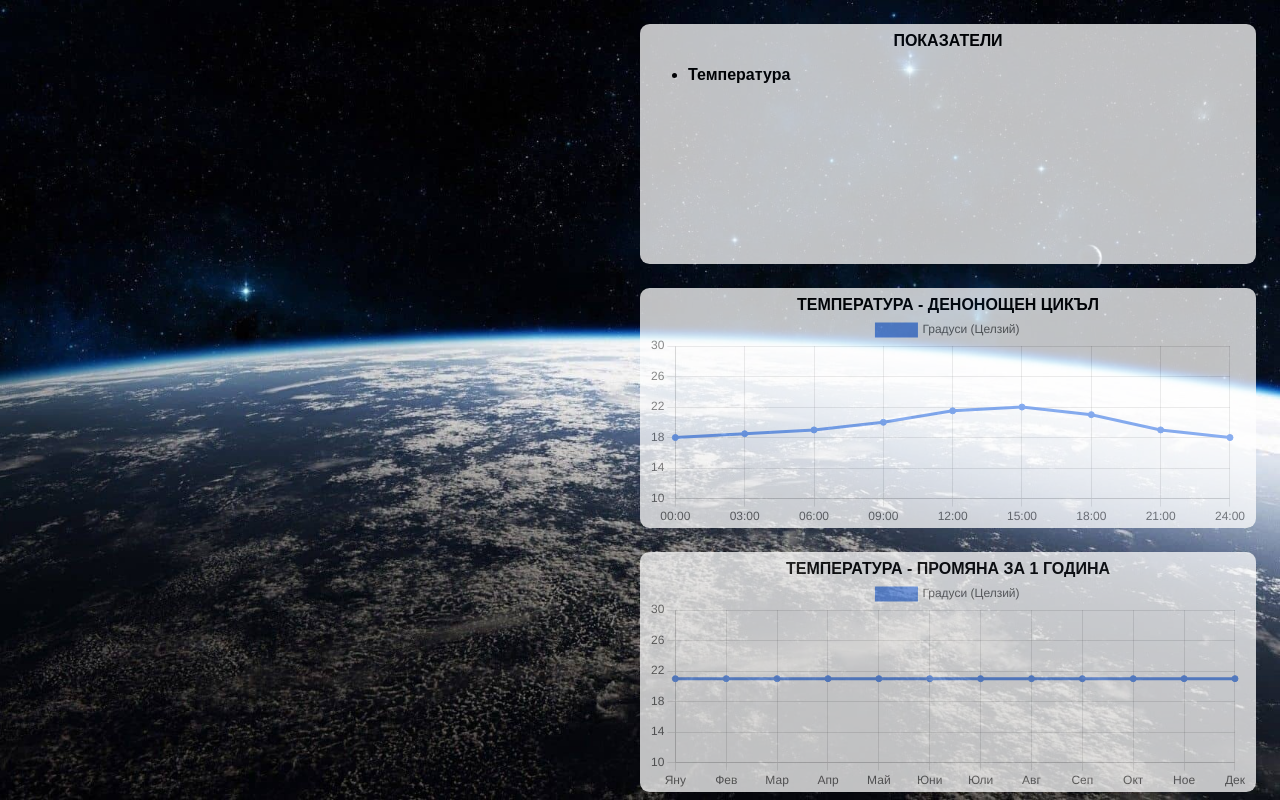
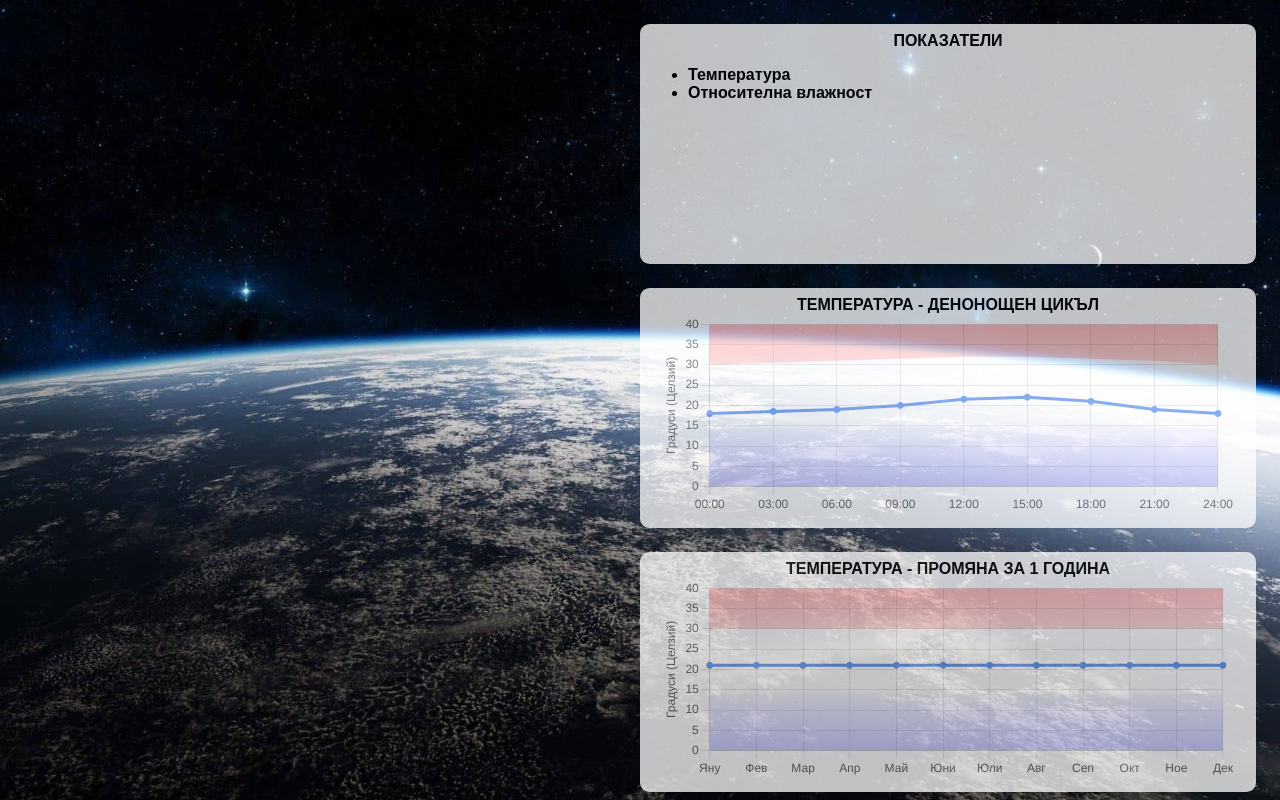
Before and after one commit to stephanzlatarev/space, a plain HTML site: page index.html in a window 1280 px wide. Drawn offline with nearby package versions, Linux system fonts and the light colour scheme.

Commit message:
Support multiple indicators

```diff
--- /dev/null
+++ b/charts.js
@@ -0,0 +1,78 @@
+const TICKS_DAILY = [ '00:00', '03:00', '06:00', '09:00', '12:00', '15:00', '18:00', '21:00', '24:00' ];
+const TICKS_YEARLY = [ 'Яну', 'Фев', 'Мар', 'Апр', 'Май', 'Юни', 'Юли', 'Авг', 'Сеп', 'Окт', 'Ное', 'Дек' ];
+
+let chart = {};
+
+let tick = function(ticks, values) {
+  let list = [];
+  if (typeof(values) === 'number') {
+    for (var i in ticks) list.push(values);
+  } else {
+    list = values;
+  }
+  return list;
+};
+
+let draw = function(label, heading, canvas, ticks, scale, data) {
+  heading.text(data.label + ' - ' + label);
+
+  canvas.width((window.innerWidth / 2) - 60);
+  canvas.height((window.innerHeight / 3) - 60);
+
+  let context = canvas[0].getContext("2d");
+
+  let gradient = context.createLinearGradient(0, 0, 0, canvas.height());
+  gradient.addColorStop(0, 'rgba(255, 0, 0, 0.3)');
+  gradient.addColorStop(0.5, 'rgba(255, 255, 255, 0.3)');
+  gradient.addColorStop(1, 'rgba(0, 0, 255, 0.3)');
+
+  let lowerline = tick(ticks, data.limits[scale].lower);
+  let upperline = tick(ticks, data.limits[scale].upper);
+  let projections = tick(ticks, data.projections[scale]);
+
+  if (chart[scale]) chart[scale].destroy();
+
+  chart[scale] = new Chart(context, {
+    type: 'line',
+    data: {
+      labels: ticks,
+      datasets: [
+        {
+          label: data.unit,
+          data: projections,
+          backgroundColor: 'rgba(100, 149, 237)',
+          borderColor: 'rgba(100, 149, 237)',
+        },
+        { showLine: false, pointRadius: 0, data: lowerline, fill: { value: data.limits.min }, backgroundColor: gradient, borderColor: 'rgba(0, 0, 255, 0.3)' },
+        { showLine: false, pointRadius: 0, data: upperline, fill: { value: data.limits.max }, backgroundColor: gradient, borderColor: 'rgba(255, 0, 0, 0.3)' },
+      ],
+    },
+    options: {
+      maintainAspectRatio: false,
+      plugins: { legend: { display: false } },
+      scales: {
+        y: { title: { display: true, text: data.unit }, min: data.limits.min, max: data.limits.max },
+      }
+    }
+  });
+};
+
+let select = function(title) {
+  if (typeof(title) !== 'string') title = this.title;
+
+  for (let i in data) {
+    if (data[i].label !== title) continue;
+
+    let selection = data[i];
+    draw('Денонощен цикъл', $('#day-heading'), $('#day-canvas'), TICKS_DAILY, 'daily', selection);
+    draw('Промяна за 1 година', $('#year-heading'), $('#year-canvas'), TICKS_YEARLY, 'yearly', selection);
+  }
+};
+
+$(document).ready(function() {
+  for (let i in data) {
+    $('<li>').text(data[i].label).css('cursor', 'pointer').attr('title', data[i].label).click(select).appendTo($('#indicators'));
+  }
+
+  select("Температура");
+});
--- /dev/null
+++ b/data.js
@@ -0,0 +1,45 @@
+const data = [
+
+  {
+    label: "Температура",
+    unit: "Градуси (Целзий)",
+    projections: {
+      daily: [ 18, 18.5, 19, 20, 21.5, 22, 21, 19, 18 ],
+      yearly: [ 21, 21, 21, 21, 21, 21, 21, 21, 21, 21, 21, 21 ],
+    },
+    limits: {
+      min: 0,
+      max: 40,
+      daily: {
+        lower: [ 14, 14.5, 15, 15.5, 16, 16, 15.5, 15, 14 ],
+        upper: [ 30, 30.5, 31, 31.5, 32, 32, 31.5, 31, 30 ],
+      },
+      yearly: {
+        lower: 14,
+        upper: 30,
+      },
+    }
+  },
+
+  {
+    label: "Относителна влажност",
+    unit: "Проценти",
+    projections: {
+      daily: 40,
+      yearly: 40,
+    },
+    limits: {
+      min: 0,
+      max: 100,
+      daily: {
+        lower: 20,
+        upper: 80,
+      },
+      yearly: {
+        lower: 20,
+        upper: 80,
+      },
+    }
+  },
+
+];
--- a/index.html
+++ b/index.html
@@ -5,6 +5,9 @@
     <meta name="viewport" content="width=device-width, initial-scale=1">
     <title>Космическа станция</title>
     <script src="https://cdnjs.cloudflare.com/ajax/libs/Chart.js/3.0.2/chart.min.js" crossorigin="anonymous"></script>
+    <script src="https://cdnjs.cloudflare.com/ajax/libs/jquery/3.6.0/jquery.min.js" crossorigin="anonymous"></script>
+    <script src="data.js"></script>
+    <script src="charts.js" defer></script>
     <style>
 body, html {
   width: 100%;
@@ -49,6 +52,12 @@ body, html {
   font-size: 1rem;
   font-weight: bold;
 }
+.chart-container {
+  position: relative;
+  margin: auto;
+  height: 90%;
+  width: 96%;
+}
     </style>
   </head>
   <body>
@@ -56,68 +65,24 @@ body, html {
     <div class="panel">
       <div class="heading">Показатели</div>
       <div class="indicators">
-        <ul>
-          <li>Температура</li>
-        </ul>
+        <ul id="indicators"></ul>
       </div>
     </div>
 
     <div class="panel day">
-      <div class="heading">Температура - Денонощен цикъл</div>
+      <div id="day-heading" class="heading"></div>
 
-      <canvas id="day" width="850" height="10"></canvas>
-<script>
-var panel = document.getElementById('day');
-panel.width = ((window.innerWidth / 2) - 60);
-panel.height = ((window.innerHeight / 3) - 60);
-new Chart(panel, {
-  type: 'line',
-  data: {
-    labels: [ '00:00', '03:00', '06:00', '09:00', '12:00', '15:00', '18:00', '21:00', '24:00' ],
-    datasets: [{
-      label: 'Градуси (Целзий)',
-      data: [ 18, 18.5, 19, 20, 21.5, 22, 21, 19, 18 ],
-      backgroundColor: 'rgba(100, 149, 237)',
-      borderColor: 'rgba(100, 149, 237)',
-    }],
-  },
-  options: {
-    responsive: true,
-    scales: {
-      y: { min: 10, max: 30 },
-    }
-  }
-});
-</script>
+      <div class="chart-container">
+        <canvas id="day-canvas"></canvas>
+      </div>
     </div>
 
     <div class="panel year">
-      <div class="heading">Температура - Промяна за 1 година</div>
+      <div id="year-heading" class="heading"></div>
 
-      <canvas id="year" width="850" height="10"></canvas>
-<script>
-var panel = document.getElementById('year');
-panel.width = ((window.innerWidth / 2) - 60);
-panel.height = ((window.innerHeight / 3) - 60);
-new Chart(panel, {
-  type: 'line',
-  data: {
-    labels: [ 'Яну', 'Фев', 'Мар', 'Апр', 'Май', 'Юни', 'Юли', 'Авг', 'Сеп', 'Окт', 'Ное', 'Дек' ],
-    datasets: [{
-      label: 'Градуси (Целзий)',
-      data: [ 21, 21, 21, 21, 21, 21, 21, 21, 21, 21, 21, 21 ],
-      backgroundColor: 'rgba(100, 149, 237)',
-      borderColor: 'rgba(100, 149, 237)',
-    }],
-  },
-  options: {
-    responsive: true,
-    scales: {
-      y: { min: 10, max: 30 },
-    }
-  }
-});
-</script>
+			<div class="chart-container">
+			  <canvas id="year-canvas"></canvas>
+			</div>
     </div>
 
   </body>
```
